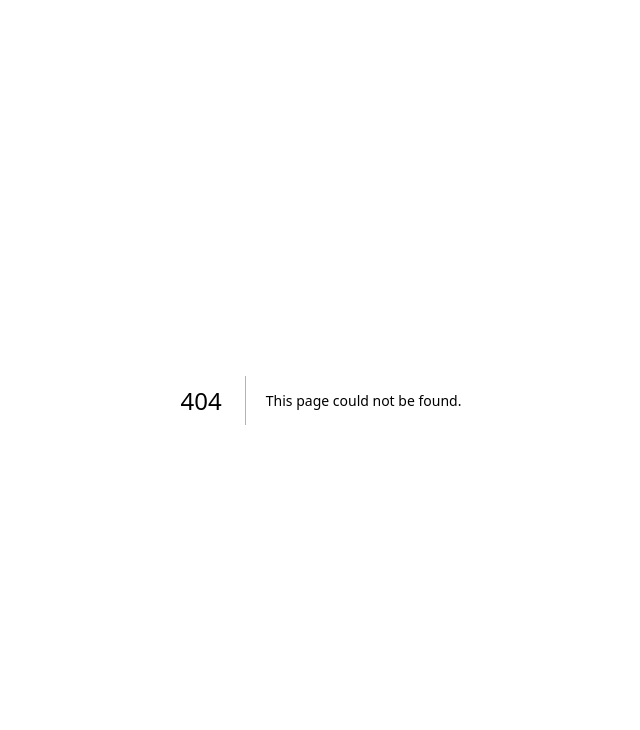
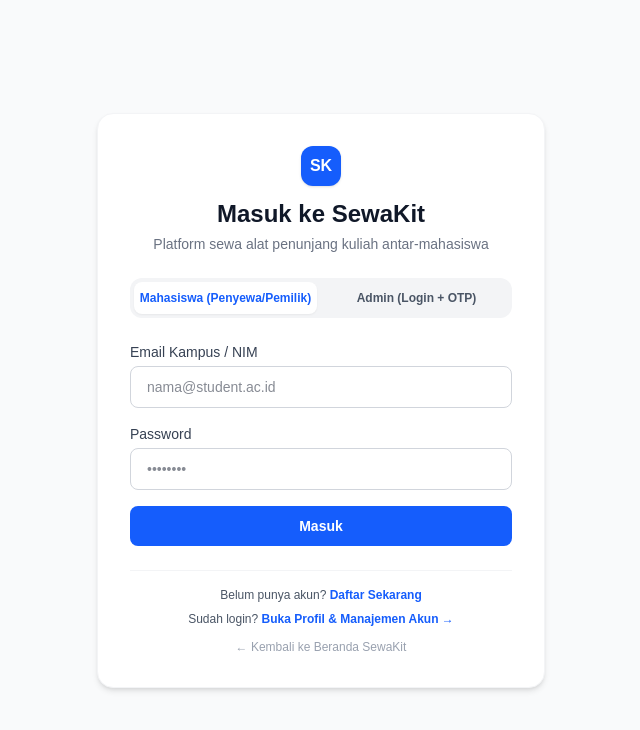
Before and after one commit to arazzki/SewaKit, a Next.js app in the folder frontend/: page /auth/login in a window 1280 px wide. Before the commit this address had no page. Shown: the top 730 px of the page, without its empty margins (319-959 px from the left). Built offline with nearby package versions, Linux system fonts and the light colour scheme.

Commit message:
fix(auth): add /auth/login route alias, Admin OTP login tab, and navigation links

```diff
--- /dev/null
+++ b/frontend/src/app/auth/login/page.tsx
@@ -0,0 +1,3 @@
+import LoginPage from '@/app/login/page';
+
+export default LoginPage;
--- a/frontend/src/app/login/page.tsx
+++ b/frontend/src/app/login/page.tsx
@@ -1,28 +1,85 @@
 'use client';
 
 import { useState } from 'react';
+import Link from 'next/link';
 
 export default function LoginPage() {
+  const [roleTab, setRoleTab] = useState<'mahasiswa' | 'admin'>('mahasiswa');
   const [email, setEmail] = useState('');
   const [password, setPassword] = useState('');
+  const [adminUsername, setAdminUsername] = useState('');
+  const [adminOtp, setAdminOtp] = useState('');
+  const [feedback, setFeedback] = useState<string | null>(null);
 
   const handleSubmit = (e: React.FormEvent) => {
     e.preventDefault();
-    // Nanti disambungkan ke API Laravel http://localhost:8000/api/login
-    console.log({ email, password });
+    if (roleTab === 'mahasiswa') {
+      setFeedback(`Login Mahasiswa berhasil sebagai ${email} (Token JWT aktif).`);
+    } else {
+      setFeedback(`Login Admin terverifikasi dengan OTP (${adminOtp}).`);
+    }
   };
 
   return (
-    <div className="flex min-h-screen items-center justify-center bg-gray-50 p-4">
+    <div className="flex min-h-screen flex-col items-center justify-center bg-gray-50 p-4">
       <div className="w-full max-w-md rounded-2xl bg-white p-8 shadow-md border border-gray-100">
         <div className="text-center mb-6">
+          <Link
+            href="/"
+            className="inline-flex h-10 w-10 items-center justify-center rounded-xl bg-blue-600 font-bold text-white shadow-sm mb-3"
+          >
+            SK
+          </Link>
           <h1 className="text-2xl font-bold text-gray-900">Masuk ke SewaKit</h1>
-          <p className="text-sm text-gray-500 mt-1">Platform sewa alat penunjang kuliah antar-mahasiswa</p>
+          <p className="text-sm text-gray-500 mt-1">
+            Platform sewa alat penunjang kuliah antar-mahasiswa
+          </p>
         </div>
 
+        {/* Pilihan Login Mahasiswa vs Admin (OTP) */}
+        <div className="grid grid-cols-2 gap-2 rounded-xl bg-gray-100 p-1 mb-6 text-xs font-semibold">
+          <button
+            type="button"
+            onClick={() => {
+              setRoleTab('mahasiswa');
+              setFeedback(null);
+            }}
+            className={`rounded-lg py-2 transition ${
+              roleTab === 'mahasiswa'
+                ? 'bg-white text-blue-600 shadow-xs'
+                : 'text-gray-600 hover:text-gray-900'
+            }`}
+          >
+            Mahasiswa (Penyewa/Pemilik)
+          </button>
+          <button
+            type="button"
+            onClick={() => {
+              setRoleTab('admin');
+              setFeedback(null);
+            }}
+            className={`rounded-lg py-2 transition ${
+              roleTab === 'admin'
+                ? 'bg-white text-blue-600 shadow-xs'
+                : 'text-gray-600 hover:text-gray-900'
+            }`}
+          >
+            Admin (Login + OTP)
+          </button>
+        </div>
+
+        {feedback && (
+          <div className="mb-4 rounded-lg bg-green-50 border border-green-200 p-3 text-xs font-medium text-green-800">
+            ✓ {feedback}
+          </div>
+        )}
+
         <form onSubmit={handleSubmit} className="space-y-4">
+          {roleTab === 'mahasiswa' ? (
             <div>
-            <label className="block text-sm font-medium text-gray-700 mb-1">Email Kampus / NIM</label>
+              <label className="block text-sm font-medium text-gray-700 mb-1">
+                Email Kampus / NIM
+              </label>
               <input
                 type="email"
                 required
@@ -32,9 +89,26 @@ export default function LoginPage() {
                 className="w-full rounded-lg border border-gray-300 px-4 py-2.5 text-sm focus:border-blue-500 focus:ring-1 focus:ring-blue-500 focus:outline-none"
               />
             </div>
+          ) : (
+            <div>
+              <label className="block text-sm font-medium text-gray-700 mb-1">
+                Username Admin
+              </label>
+              <input
+                type="text"
+                required
+                placeholder="admin_sewakit"
+                value={adminUsername}
+                onChange={(e) => setAdminUsername(e.target.value)}
+                className="w-full rounded-lg border border-gray-300 px-4 py-2.5 text-sm focus:border-blue-500 focus:ring-1 focus:ring-blue-500 focus:outline-none"
+              />
+            </div>
+          )}
 
           <div>
-            <label className="block text-sm font-medium text-gray-700 mb-1">Password</label>
+            <label className="block text-sm font-medium text-gray-700 mb-1">
+              Password
+            </label>
             <input
               type="password"
               required
@@ -45,13 +119,53 @@ export default function LoginPage() {
             />
           </div>
 
+          {roleTab === 'admin' && (
+            <div>
+              <label className="block text-sm font-medium text-gray-700 mb-1">
+                Kode OTP Admin (6 Digit)
+              </label>
+              <input
+                type="text"
+                required
+                maxLength={6}
+                placeholder="123456"
+                value={adminOtp}
+                onChange={(e) => setAdminOtp(e.target.value)}
+                className="w-full rounded-lg border border-gray-300 px-4 py-2.5 text-sm font-mono tracking-widest focus:border-blue-500 focus:ring-1 focus:ring-blue-500 focus:outline-none"
+              />
+              <p className="text-[11px] text-gray-400 mt-1">
+                Dilengkapi pembatasan percobaan login (Maks 5x percobaan).
+              </p>
+            </div>
+          )}
+
           <button
             type="submit"
             className="w-full rounded-lg bg-blue-600 py-2.5 text-sm font-semibold text-white transition hover:bg-blue-700"
           >
-            Masuk
+            {roleTab === 'mahasiswa' ? 'Masuk' : 'Verifikasi OTP & Masuk Admin'}
           </button>
         </form>
+
+        <div className="mt-6 border-t border-gray-100 pt-4 space-y-2 text-center text-xs text-gray-600">
+          <p>
+            Belum punya akun?{' '}
+            <Link href="/register" className="font-semibold text-blue-600 hover:underline">
+              Daftar Sekarang
+            </Link>
+          </p>
+          <p>
+            Sudah login?{' '}
+            <Link href="/profile" className="font-semibold text-blue-600 hover:underline">
+              Buka Profil & Manajemen Akun →
+            </Link>
+          </p>
+          <p className="pt-1">
+            <Link href="/" className="text-gray-400 hover:text-gray-700">
+              ← Kembali ke Beranda SewaKit
+            </Link>
+          </p>
+        </div>
       </div>
     </div>
   );
--- a/frontend/src/app/register/page.tsx
+++ b/frontend/src/app/register/page.tsx
@@ -1,6 +1,7 @@
 'use client';
 
 import { useState } from 'react';
+import Link from 'next/link';
 
 export default function RegisterPage() {
   const [formData, setFormData] = useState({
@@ -11,6 +12,7 @@ export default function RegisterPage() {
     password: '',
     password_confirmation: '',
   });
+  const [registered, setRegistered] = useState(false);
 
   const handleChange = (e: React.ChangeEvent<HTMLInputElement>) => {
     setFormData({ ...formData, [e.target.name]: e.target.value });
@@ -18,7 +20,7 @@ export default function RegisterPage() {
 
   const handleSubmit = (e: React.FormEvent) => {
     e.preventDefault();
-    console.log(formData);
+    setRegistered(true);
   };
 
   return (
@@ -28,6 +30,12 @@ export default function RegisterPage() {
           <h1 className="text-2xl font-bold text-gray-900">Daftar Akun SewaKit</h1>
           <p className="text-sm text-gray-500 mt-1">Buat akun untuk mulai menyewa atau menyewakan alat</p>
         </div>
+
+        {registered && (
+          <div className="mb-4 rounded-lg bg-green-50 border border-green-200 p-3 text-xs font-medium text-green-800">
+            ✓ Pendaftaran berhasil untuk {formData.name} ({formData.nim})!
+          </div>
+        )}
 
         <form onSubmit={handleSubmit} className="space-y-4">
           <div>
@@ -115,6 +123,20 @@ export default function RegisterPage() {
             Daftar Sekarang
           </button>
         </form>
+
+        <div className="mt-6 border-t border-gray-100 pt-4 text-center text-xs text-gray-600 space-y-2">
+          <p>
+            Sudah punya akun?{' '}
+            <Link href="/auth/login" className="font-semibold text-blue-600 hover:underline">
+              Masuk di sini
+            </Link>
+          </p>
+          <p>
+            <Link href="/" className="text-gray-400 hover:text-gray-700">
+              ← Kembali ke Beranda
+            </Link>
+          </p>
+        </div>
       </div>
     </div>
   );
```
Lines whose indentation alone changed are shown as unchanged.
